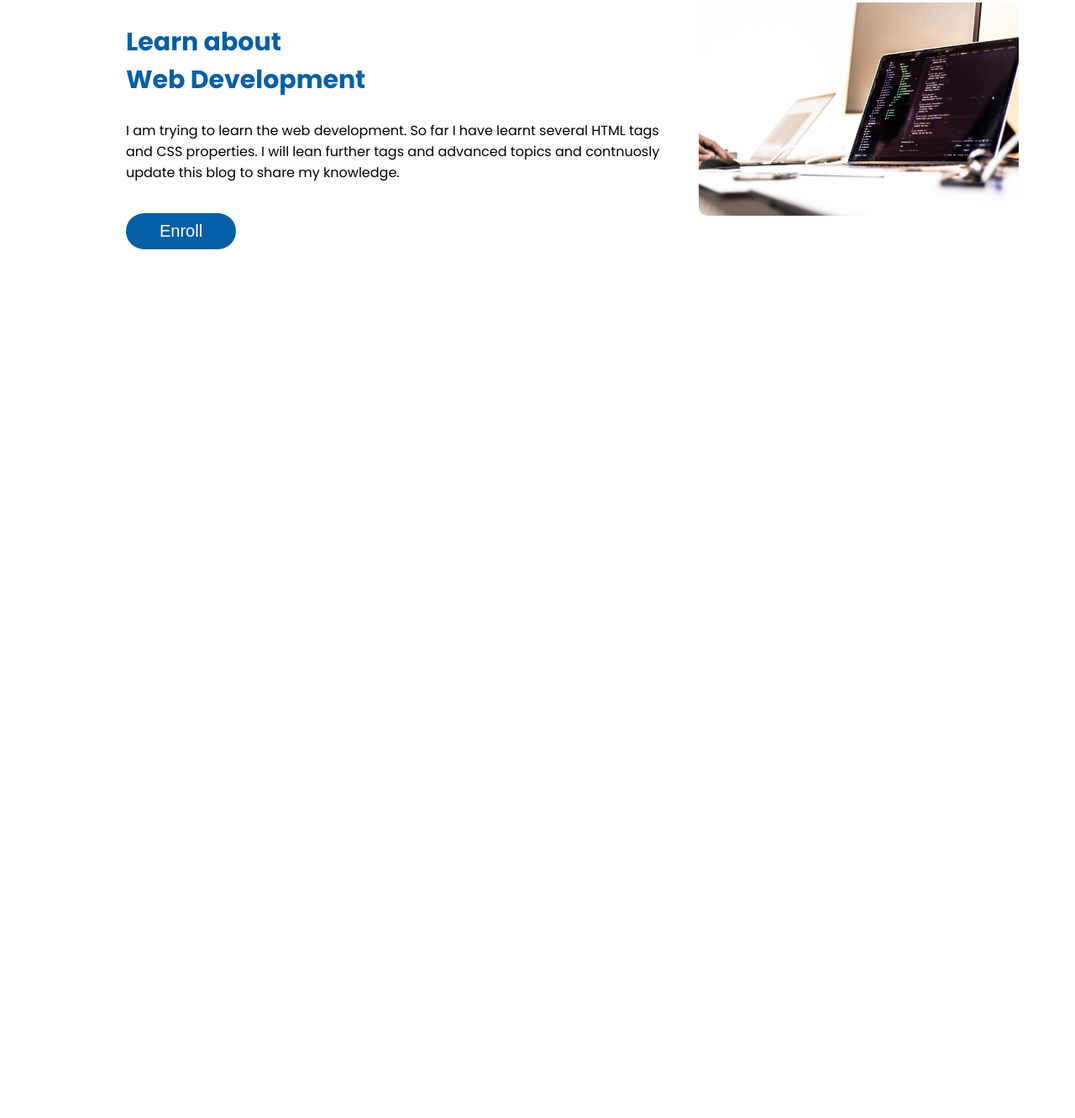
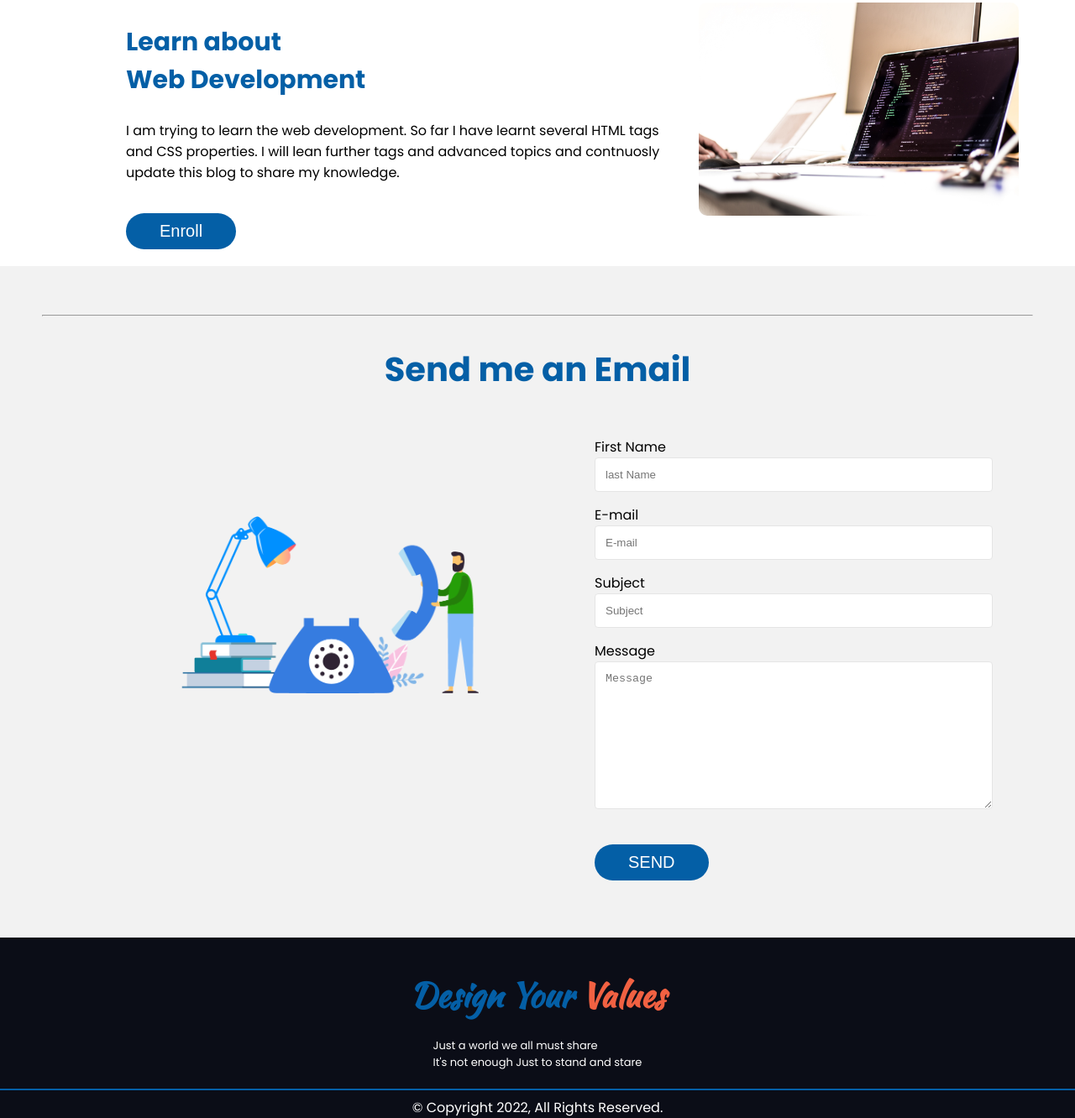
Before and after one commit to talam159/assignment-one-portfolio, a plain HTML site: page index.html in a window 1280 px wide. Shown: the part 1530-2862 px from the top of the page at 84% size. Before the commit the page ends 1847 px from the top, so only its background shows below. Drawn offline with Linux system fonts and the light colour scheme.

Commit message:
everything done

```diff
--- a/index.html
+++ b/index.html
@@ -12,6 +12,7 @@
     <link href="https://fonts.googleapis.com/css2?family=Poppins&display=swap" rel="stylesheet">
     <link href="https://fonts.googleapis.com/css2?family=Yeseva+One&display=swap" rel="stylesheet">
     <link href="https://fonts.googleapis.com/css2?family=Poppins:wght@700&display=swap" rel="stylesheet">
+    <link href="https://fonts.googleapis.com/css2?family=Kaushan+Script&display=swap" rel="stylesheet">
 </head>
 <body>
     <div class="top-navigator">
@@ -94,5 +95,34 @@
 
     </section>
 
+    <section class="contact-form">
+        <hr>
+        <div>
+            <h2 id="contact">Send me an Email</h2>
+        </div>
+        <div class="contact-image">
+            <img src="images/contact.png" alt="">
+        </div>
+        <div class="form">
+            <form action="#">
+              <label >First Name</label>
+              <input type="text" placeholder="last Name">
+              <label >E-mail</label>
+              <input type="text" placeholder="E-mail">
+              <label >Subject</label>
+              <input type="text" placeholder="Subject">
+              <label >Message</label>
+              <textarea placeholder="Message" cols="45" rows="10"></textarea>
+              <a href="#" ><button class="button">SEND</button></a>
+            </form>
+
+        </div>
+    </section>
+    <footer>
+        <h3>Design Your <span class="text-highlight">Values</span></h3><br>
+        <p id="message">Just a world we all must share <br> It's not enough Just to stand and stare</p>
+    <hr color=#045fa6 width=100%>
+    &copy; Copyright 2022, All Rights Reserved.
+    </footer>
 </body>
 </html>
--- a/style.css
+++ b/style.css
@@ -201,3 +201,56 @@ h2{
     font-size: 30px;
 
 }
+input[type=text], textarea {
+    width: 95%;
+  padding: 12px;
+  border: 1px solid #e5e5e5;
+  border-radius: 4px;
+  box-sizing:content-box;
+  margin-bottom: 15px;
+}
+.contact-form{
+  background-color: #f2f2f2;
+  padding: 50px;
+  height: 700px;
+
+}
+.form{
+    width: 40%;
+    float:right;
+    padding-right: 50px;
+}
+.contact-image{
+    width: 50%;
+    float: left;
+}
+.contact-image img{
+    width: 60%;
+    float: right;
+    padding-top: 95px;
+    padding-right: 70px;
+}
+#contact{
+    text-align: center;
+    font-size: 40px;
+    margin-bottom: 50px;
+    font-weight: 600;
+}
+footer h3{
+    font-family: 'Kaushan Script', cursive;
+    font-size: 40px;
+    color: #045fa6;
+    height: 1px;
+}
+footer{
+    display: flex;
+    justify-content: center;
+    align-items: center;
+    flex-direction: column;
+    background-color: #0B0D17;
+    color: #fff;
+}
+footer p{
+    text-align:justify;
+    font-size:small;
+}
```
Also changed, not shown: images/contact.png (added).
